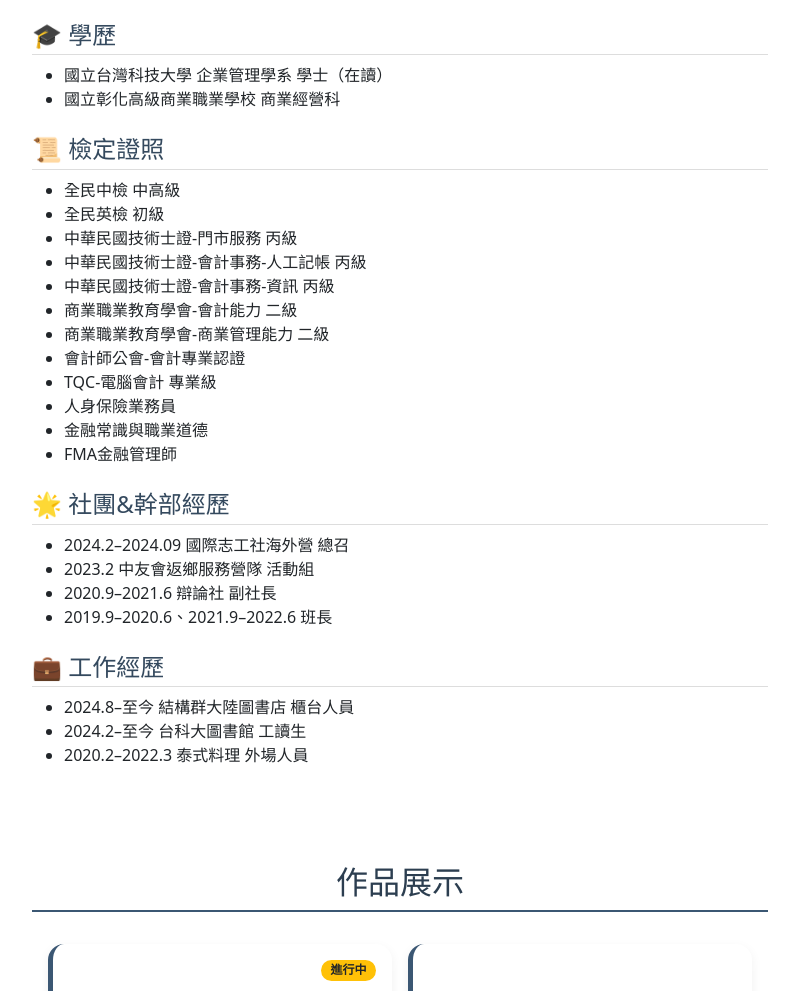
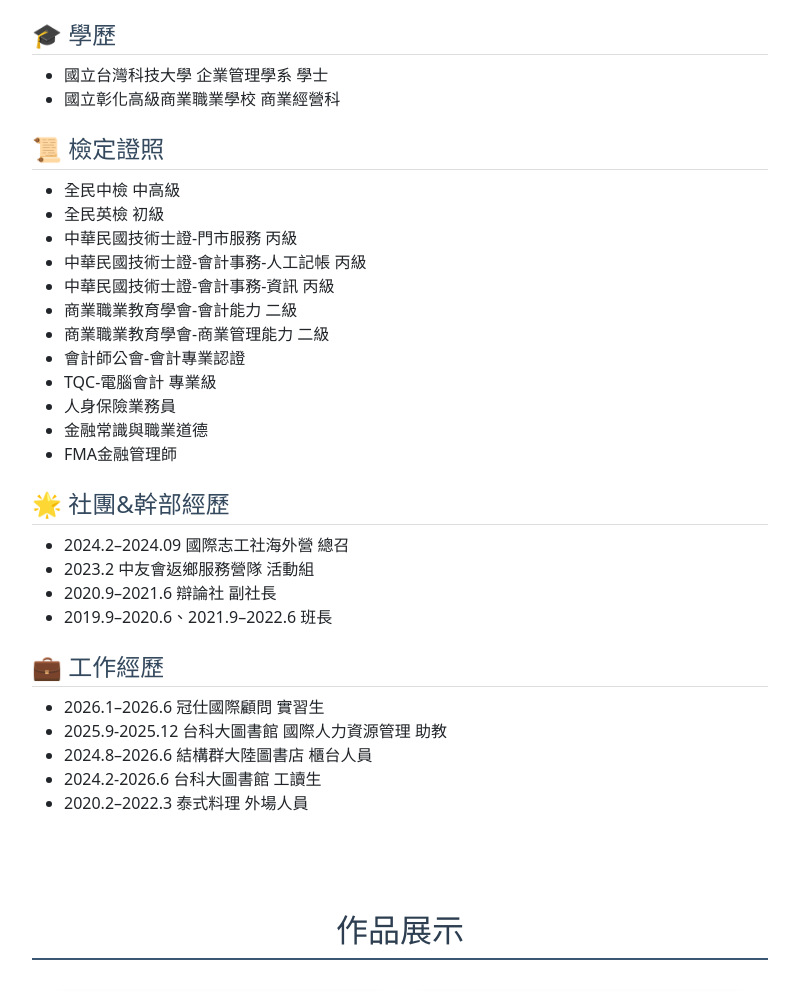
Before and after one commit to Wun0109/wun0109.github.io, a plain HTML site: page index.html in a window 1280 px wide. Shown: the part 958-1949 px from the top of the page, without its empty margins (240-1039 px from the left). Drawn offline with nearby package versions, Linux system fonts and the light colour scheme.

Commit message:
Update index.html

```diff
--- a/index.html
+++ b/index.html
@@ -52,7 +52,7 @@
     </div>
     <div class="about-text">
       <p>
-        我是國立台灣科技大學企業管理學系的大三學生 <strong>潘佳妏 Wun</strong>。<br><br>
+        我畢業於國立台灣科技大學企業管理學系 <strong>潘佳妏 Wun</strong>。<br><br>
         在學期間，我積極參與社團活動，培養了 <strong>團隊合作、活動規劃與溝通協調能力</strong>，
         例如擔任 <strong>國際志工社海外營總召</strong> 和 <strong>辯論社副社長</strong>。
       </p><br>
@@ -71,7 +71,7 @@
 
   <h3>🎓 學歷</h3>
   <ul>
-    <li>國立台灣科技大學 企業管理學系 學士（在讀）</li>
+    <li>國立台灣科技大學 企業管理學系 學士</li>
     <li>國立彰化高級商業職業學校 商業經營科</li>
   </ul>
 
@@ -101,8 +101,10 @@
 
   <h3>💼 工作經歷</h3>
   <ul>
-    <li>2024.8–至今 結構群大陸圖書店 櫃台人員</li>
-    <li>2024.2–至今 台科大圖書館 工讀生</li>
+    <li>2026.1–2026.6 冠仕國際顧問 實習生</li>
+    <li>2025.9-2025.12 台科大圖書館 國際人力資源管理 助教</li>
+    <li>2024.8–2026.6 結構群大陸圖書店 櫃台人員</li>
+    <li>2024.2-2026.6 台科大圖書館 工讀生</li>
     <li>2020.2–2022.3 泰式料理 外場人員</li>
   </ul>
 </section>
```
